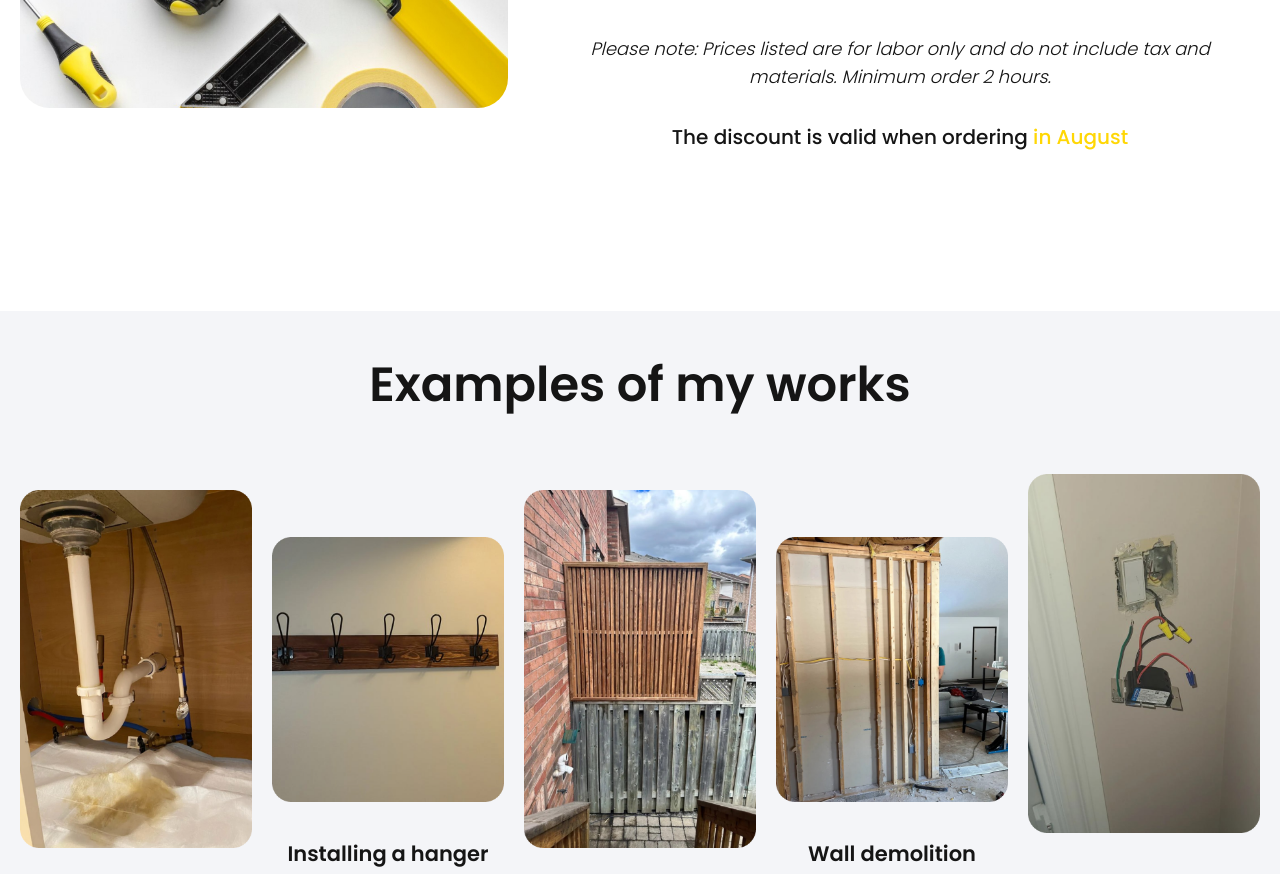
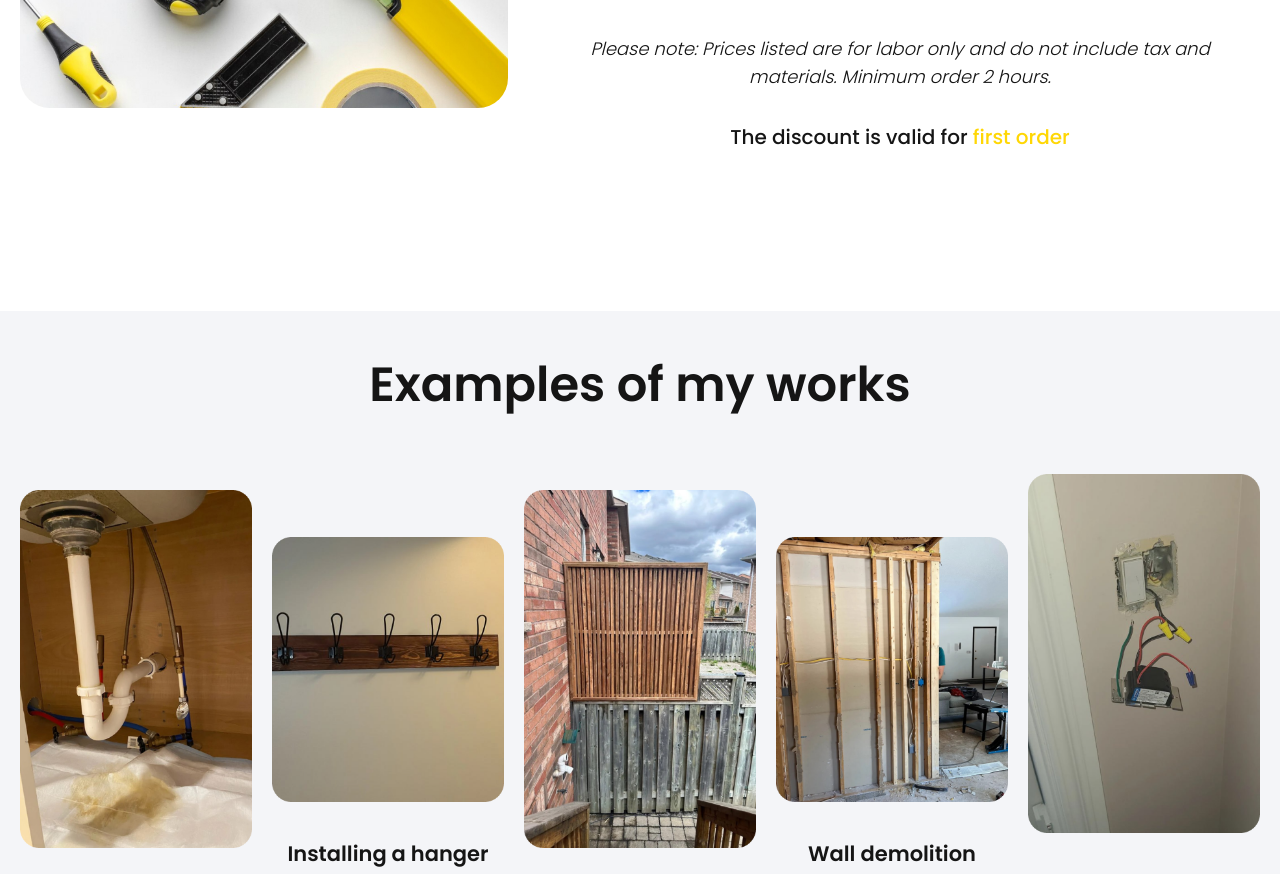
Before and after one commit to handyfriendCanada/handyfriend.ca, a Next.js app: page / in a window 1280 px wide. Shown: the part 3620-4494 px from the top of the page. Built offline with nearby package versions, Linux system fonts and the light colour scheme.

Commit message:
Update pricingPolicy.tsx

```diff
--- a/src/components/pricingPolicy.tsx
+++ b/src/components/pricingPolicy.tsx
@@ -83,10 +83,10 @@ const PricingPolicy = () => {
 
                 <p className='text-center'>
                   <span className='text-black text-base sm:text-xl font-medium leading-tight'>
-                    The discount is valid when ordering&nbsp;
+                    The discount is valid for&nbsp;
                   </span>
                   <span className='text-main text-base sm:text-xl font-medium leading-tight'>
-                    in August
+                    first order
                   </span>
                 </p>
               </div>
```
